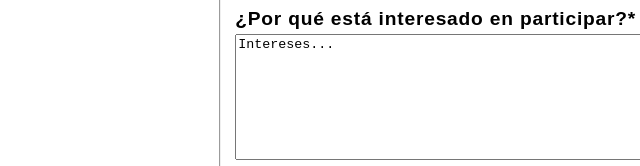
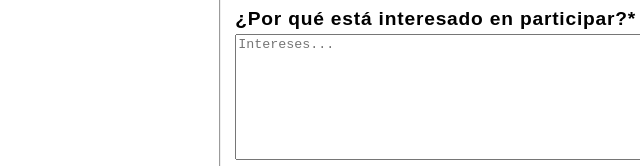
Before and after one commit to Djaafar12/DAW_DIW04_Sass, a website: page form.html in a window 1280 px wide. Shown: the part 564-730 px from the top of the page, 44-684 px from the left. Drawn offline with Linux system fonts and the light colour scheme.

Commit message:
form w3c

```diff
--- a/form.html
+++ b/form.html
@@ -85,7 +85,7 @@
 
                     ¿Por qué está interesado en participar?*
                     <div>
-                        <textarea id="textarea" name="textarea" rows="8" cols="120">Intereses...</textarea>
+                        <textarea id="textarea" name="textarea" rows="8" cols="120" placeholder="Intereses..." required=""></textarea>
                     </div>
 
                     <div class="form-group">
```
